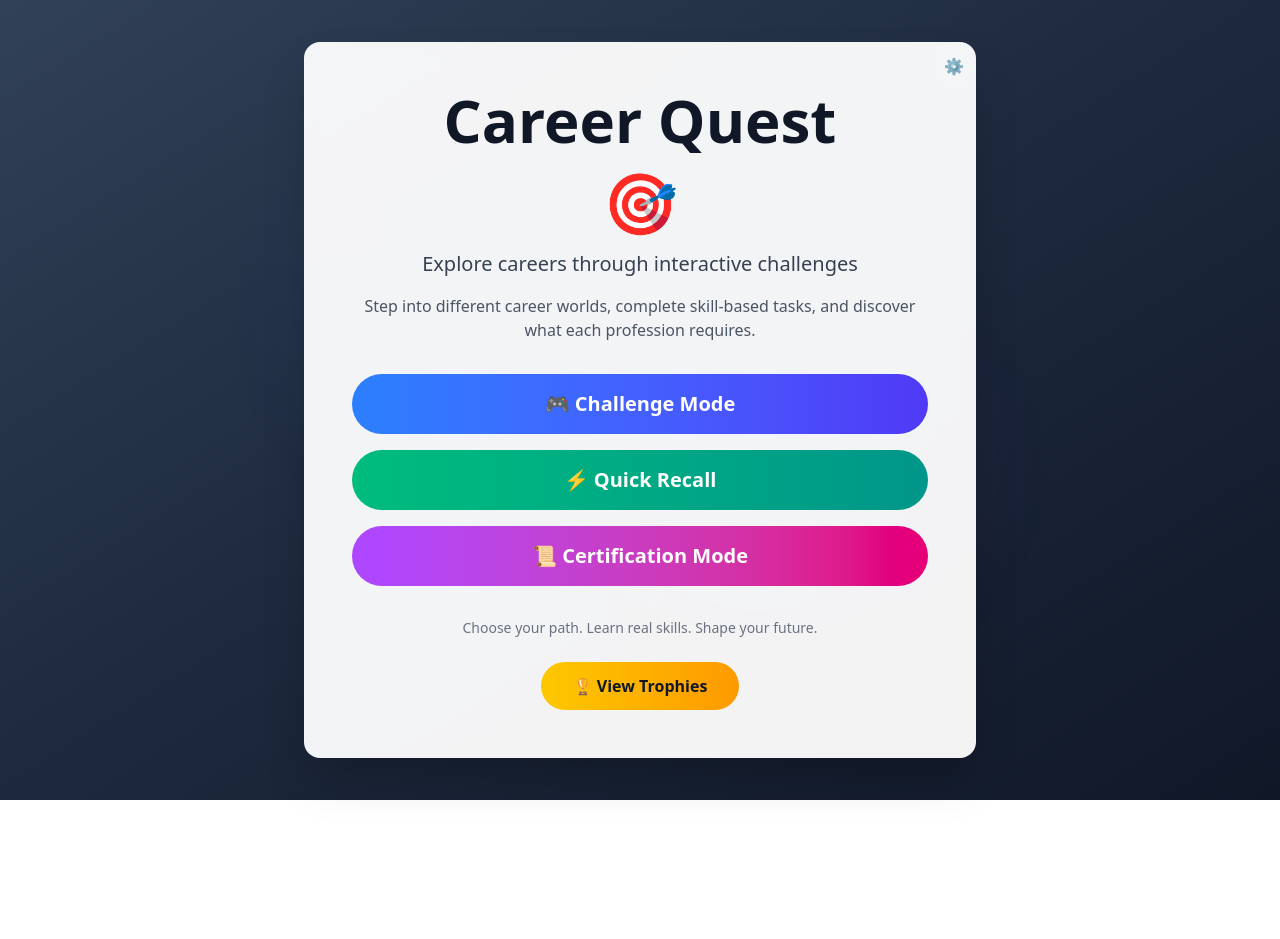
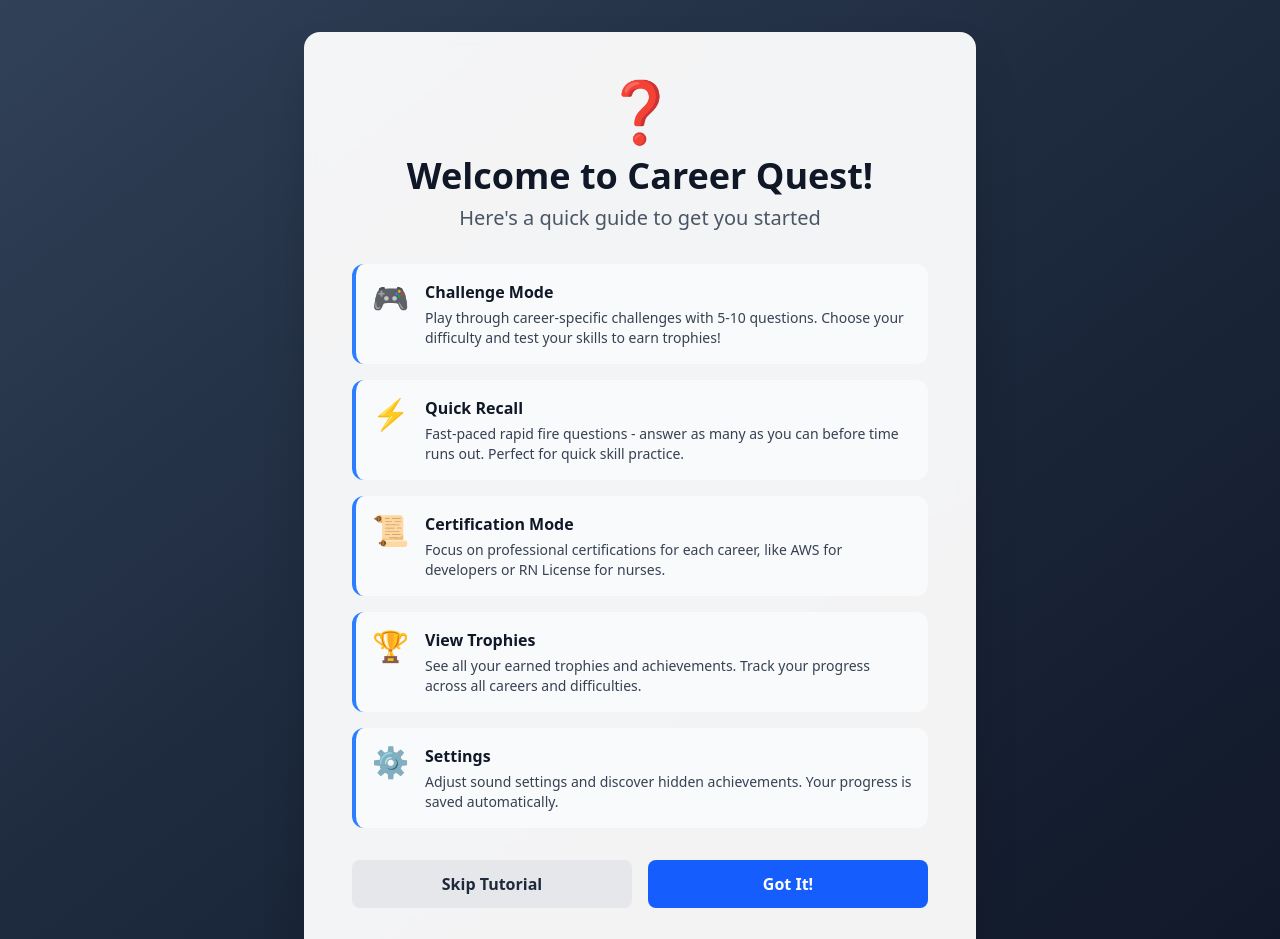
Before and after one commit to tracebowlby09/careerquestv3, a Next.js app: page / in a window 1280 px wide. Shown: the top 939 px of the page. Before the commit the page ends 800 px from the top, so only its background shows below. Built offline with nearby package versions, Linux system fonts and the light colour scheme.

Commit message:
Add home screen tutorial and improve flavor text
- Created HomeTutorial component explaining each home screen button
- Updated flavor text to be more engaging for career exploration
- Tutorial shows on first visit with option to skip permanently
- Tracks skip status in localStorage

```diff
--- a/src/app/page.tsx
+++ b/src/app/page.tsx
@@ -27,11 +27,12 @@ import OutcomeScreen from "@/components/OutcomeScreen";
 import Settings from "@/components/Settings";
 import TrophyScreen from "@/components/TrophyScreen";
 import SecretTrophyPopup from "@/components/SecretTrophyPopup";
+import HomeTutorial from "@/components/HomeTutorial";
 import { Career, Difficulty, GameMode, CertificationType, Trophy, AchievementType } from "@/types/game";
 import { audioSystem } from "@/lib/audio";
 import ScreenWrapper from "@/components/ScreenWrapper";
 
-type GameState = "title" | "career-select" | "certification-select" | "difficulty-select" | "playing" | "outcome" | "trophy";
+type GameState = "title" | "tutorial" | "career-select" | "certification-select" | "difficulty-select" | "playing" | "outcome" | "trophy";
 
 const careerNames: Record<Career, string> = {
   programmer: "Software Programmer",
@@ -236,6 +237,12 @@ const checkEasterEggAchievements = (
 
 export default function Home() {
   const [gameState, setGameState] = useState<GameState>("title");
+  const [showTutorial, setShowTutorial] = useState(() => {
+    if (typeof window !== "undefined") {
+      return !localStorage.getItem("homeTutorialSkipped");
+    }
+    return false;
+  });
   const [gameMode, setGameMode] = useState<GameMode>("challenge");
   const [selectedCareer, setSelectedCareer] = useState<Career | null>(null);
   const [selectedCertification, setSelectedCertification] = useState<CertificationType | null>(null);
@@ -851,6 +858,14 @@ export default function Home() {
   };
 
   // Render current game state
+  if (showTutorial) {
+    return (
+      <HomeTutorial
+        onSkip={() => setShowTutorial(false)}
+      />
+    );
+  }
+
   if (gameState === "title") {
     return (
       <>
--- /dev/null
+++ b/src/components/HomeTutorial.tsx
@@ -0,0 +1,95 @@
+"use client";
+
+import { audioSystem } from "@/lib/audio";
+
+interface HomeTutorialProps {
+  onSkip: () => void;
+}
+
+export default function HomeTutorial({ onSkip }: HomeTutorialProps) {
+  const tutorialSteps = [
+    {
+      icon: "🎮",
+      title: "Challenge Mode",
+      description: "Play through career-specific challenges with 5-10 questions. Choose your difficulty and test your skills to earn trophies!"
+    },
+    {
+      icon: "⚡",
+      title: "Quick Recall",
+      description: "Fast-paced rapid fire questions - answer as many as you can before time runs out. Perfect for quick skill practice."
+    },
+    {
+      icon: "📜",
+      title: "Certification Mode",
+      description: "Focus on professional certifications for each career, like AWS for developers or RN License for nurses."
+    },
+    {
+      icon: "🏆",
+      title: "View Trophies",
+      description: "See all your earned trophies and achievements. Track your progress across all careers and difficulties."
+    },
+    {
+      icon: "⚙️",
+      title: "Settings",
+      description: "Adjust sound settings and discover hidden achievements. Your progress is saved automatically."
+    }
+  ];
+
+  return (
+    <div className="min-h-screen bg-gradient-to-br from-slate-700 via-slate-800 to-gray-900 p-4 md:p-8 flex items-center justify-center">
+      <div className="max-w-2xl w-full">
+        <div className="bg-white/95 backdrop-blur-sm rounded-2xl shadow-2xl p-8 md:p-12">
+          <div className="text-center mb-8">
+            <div className="text-6xl mb-4">❓</div>
+            <h1 className="text-4xl font-bold text-gray-900 mb-2">
+              Welcome to Career Quest!
+            </h1>
+<p className="text-xl text-gray-600">
+               Here&apos;s a quick guide to get you started
+             </p>
+          </div>
+
+          <div className="space-y-4 mb-8">
+            {tutorialSteps.map((step, index) => (
+              <div
+                key={index}
+                className="flex gap-4 bg-gray-50 rounded-xl p-4 border-l-4 border-blue-500"
+              >
+                <div className="text-3xl flex-shrink-0">{step.icon}</div>
+                <div>
+                  <h3 className="font-bold text-gray-900 mb-1">
+                    {step.title}
+                  </h3>
+                  <p className="text-gray-700 text-sm">{step.description}</p>
+                </div>
+              </div>
+            ))}
+          </div>
+
+          <div className="flex gap-4">
+            <button
+              onClick={() => {
+                audioSystem.playClickSound();
+                localStorage.setItem("homeTutorialSkipped", "true");
+                onSkip();
+              }}
+              className="flex-1 bg-gray-200 text-gray-800 font-bold py-3 rounded-lg hover:bg-gray-300 transition-colors"
+            >
+              Skip Tutorial
+            </button>
+            <button
+              onClick={() => {
+                audioSystem.playClickSound();
+                localStorage.setItem("homeTutorialSkipped", "true");
+                onSkip();
+              }}
+              className="flex-1 bg-blue-600 text-white font-bold py-3 rounded-lg hover:bg-blue-700 transition-colors"
+            >
+              Got It!
+            </button>
+          </div>
+        </div>
+      </div>
+    </div>
+  );
+}
--- a/src/components/TitleScreen.tsx
+++ b/src/components/TitleScreen.tsx
@@ -46,9 +46,9 @@ export default function TitleScreen({ onStart, onOpenSettings, onViewTrophies }:
           <p className="text-xl text-gray-700 mb-4">
             Explore careers through interactive challenges
           </p>
-          <p className="text-gray-600">
-            Step into different career worlds, complete skill-based tasks,
-            and discover what each profession requires.
+<p className="text-gray-600">
+            Master real-world skills across 9 exciting careers. From coding to cooking,
+            nursing to engineering - prove you have what it takes to succeed!
           </p>
         </div>
 
```
Also changed, not shown: .kilocode/rules/memory-bank/context.md.
